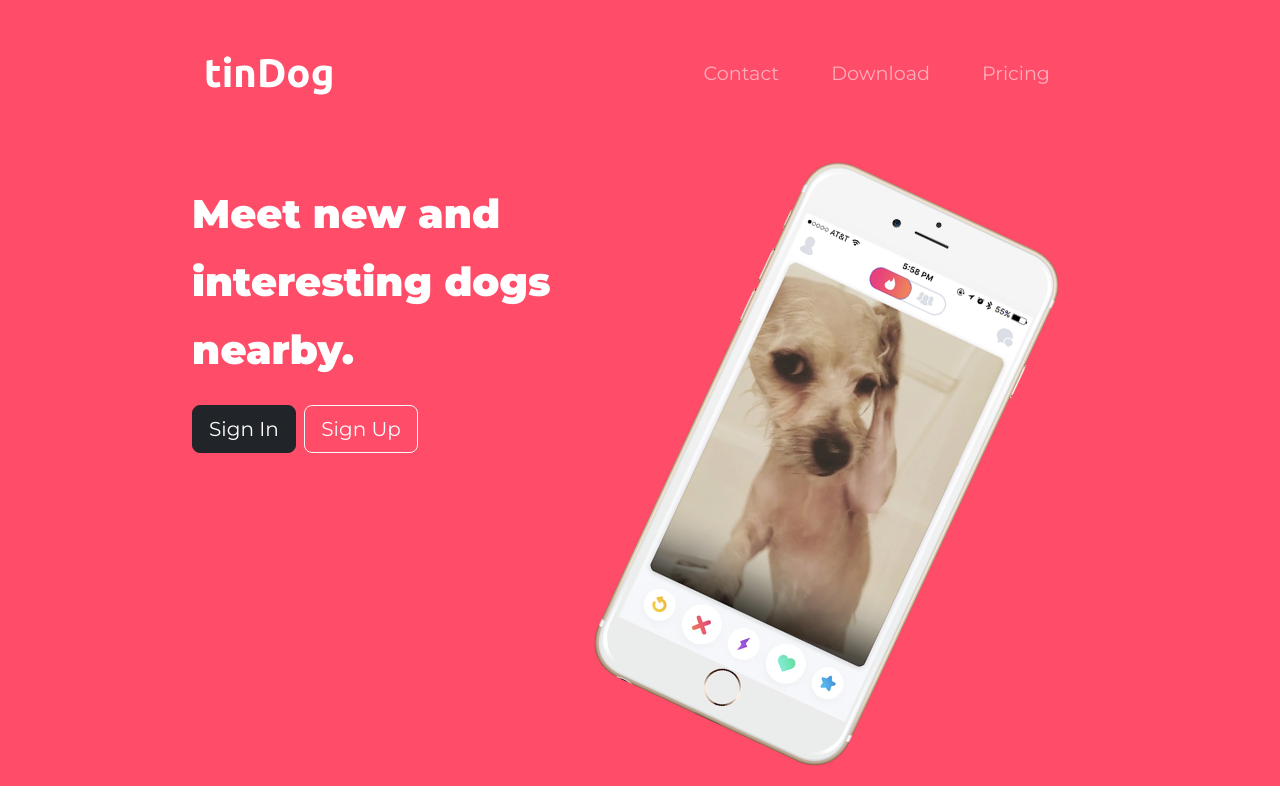
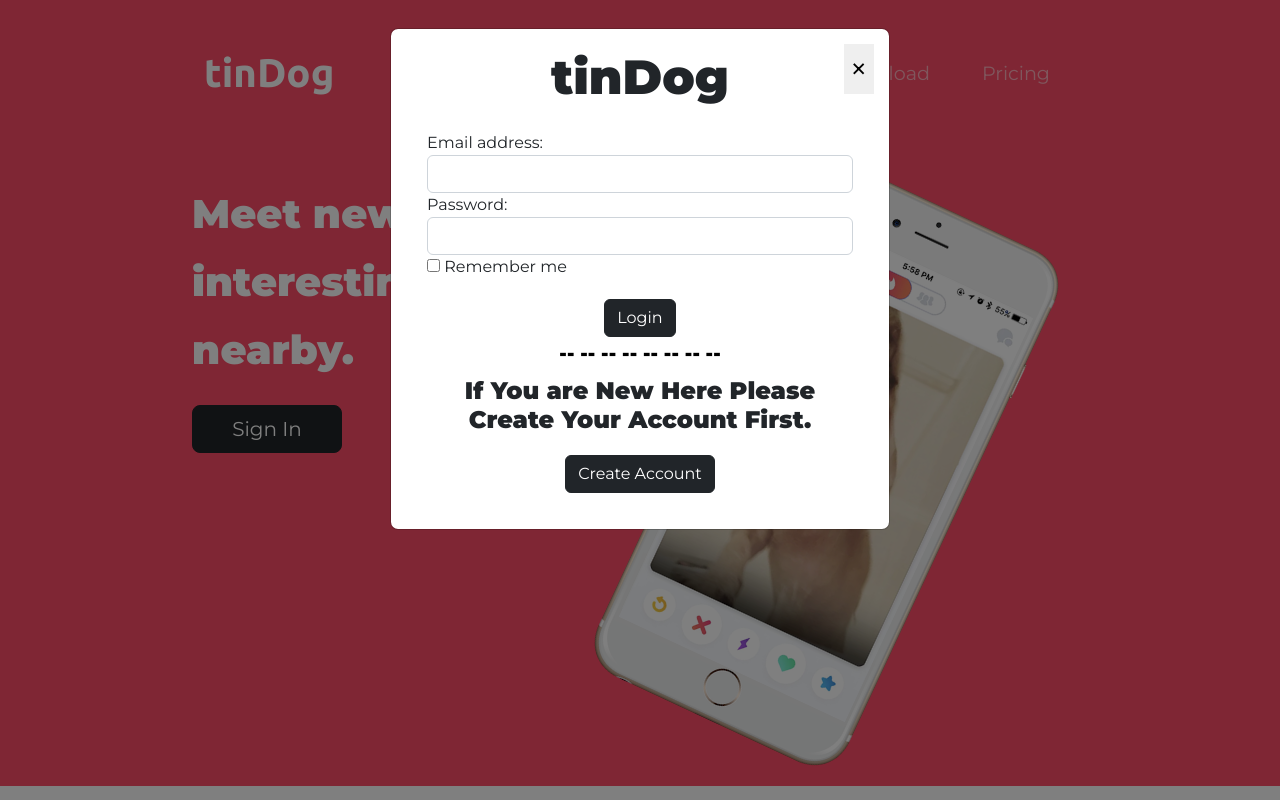
Before and after one commit to Abik-Newar/tindog, a plain HTML site: page index.html in a window 1280 px wide. Both pictures are taken after a click on the button "Sign In". Shown: the top 800 px of the page. Drawn offline with nearby package versions, Linux system fonts and the light colour scheme.

Commit message:
Login Modal Added

```diff
--- a/css/styles.css
+++ b/css/styles.css
@@ -61,8 +61,8 @@ h1{
 
 .download-button{
     margin: 3% 1% 3% 0;
+    width: 150px;
 }
-
 
 
 .titleImg-div{
@@ -73,6 +73,34 @@ h1{
     width: 70%;
     transform: rotate(25deg);
 }
+
+/* modal starts */
+
+.modal-content{
+    padding: 20px;
+}
+
+.close{
+    font-size: 2rem;
+    position: absolute;
+    right: 15px;
+    top: 15px;
+    outline: none;
+    border: none;
+}
+
+.btnbox{
+    width: 100%;
+    margin-top: 20px;
+    text-align: center;
+}
+
+.seperate-signIn{
+    color: black;
+    font-size: 1.2rem;
+    text-align: center;
+}
+
 
 /* FEATURES */
 
--- a/index.html
+++ b/index.html
@@ -8,6 +8,10 @@
   <link rel="icon" type="image/x-icon" href="images/favicon.ico">
   <link href="https://cdn.jsdelivr.net/npm/bootstrap@5.2.0-beta1/dist/css/bootstrap.min.css" rel="stylesheet"
     integrity="sha384-0evHe/X+R7YkIZDRvuzKMRqM+OrBnVFBL6DOitfPri4tjfHxaWutUpFmBp4vmVor" crossorigin="anonymous">
+
+
+
+
   <link rel="stylesheet" href="css/styles.css">
   <link rel="preconnect" href="https://fonts.googleapis.com">
   <link rel="preconnect" href="https://fonts.gstatic.com" crossorigin>
@@ -75,8 +79,8 @@
       <div class="row">
         <div class="col-lg-6">
           <h1>Meet new and interesting dogs nearby.</h1>
-          <a><button type="button" class="btn btn-dark btn-lg download-button" id="darkBtn"> Sign In</button></a>
-          <a><button type="button" class="btn btn-outline-light btn-lg download-button"> Sign Up</button></a>
+          <a><button type="button" class="btn btn-dark btn-lg download-button" data-bs-toggle="modal" data-bs-target="#signInModal"> Sign In</button></a>
+
         </div>
         <div class="col-lg-6 titleImg-div">
           <img class="titleImg" src="images/iphone6.png" alt="iphone-mockup">
@@ -84,6 +88,55 @@
       </div>
     </div>
   </section>
+
+  <!-- modal -->
+  <div class="modal fade" id="signInModal" role="dialog">
+    <div class="modal-dialog">
+
+      <!-- Modal content-->
+      <div class="modal-content">
+          <div class="modal-heading">
+            <button type="button" class="close" data-bs-dismiss="modal">&times;</button>
+            <h2 class="text-center">tinDog</h2>
+
+          </div>
+        <div class="modal-body">
+          <form>
+            <div class="form-group">
+              <label for="email">Email address:</label>
+              <input type="email" class="form-control" id="email">
+            </div>
+            <div class="form-group">
+              <label for="pwd">Password:</label>
+              <input type="password" class="form-control" id="pwd">
+            </div>
+            <div class="checkbox">
+              <label><input type="checkbox"> Remember me</label>
+            </div>
+
+            <div class="btnbox">
+              <button type="submit" class="btn btn-dark" id="loginBtn">Login</button>
+            </div>
+
+            <h1 class="seperate-signIn">-- -- -- -- -- -- -- --</h1>
+
+            <h3 class="text-center">If You are New Here Please Create Your Account First.</h3>
+
+            <div class="btnbox">
+
+
+              <button type="submit" class="btn btn-dark" id="loginBtn">Create Account</button>
+            </div>
+          </form>
+
+        </div>
+
+      </div>
+
+    </div>
+  </div>
+
+  <!-- Modal Ends -->
 
 
   <!-- Features -->
@@ -157,26 +210,7 @@
 
   </section>
 
-  <!-- modal -->
-  <div class="modal fade" id="exampleModalCenter" tabindex="-1" role="dialog" aria-labelledby="exampleModalCenterTitle" aria-hidden="true">
-    <div class="modal-dialog modal-dialog-centered" role="document">
-      <div class="modal-content">
-        <div class="modal-header">
-          <h5 class="modal-title" id="exampleModalLongTitle">Modal title</h5>
-          <button type="button" class="close" data-dismiss="modal" aria-label="Close">
-            <span aria-hidden="true">&times;</span>
-          </button>
-        </div>
-        <div class="modal-body">
-          ...
-        </div>
-        <div class="modal-footer">
-          <button type="button" class="btn btn-secondary" data-dismiss="modal">Close</button>
-          <button type="button" class="btn btn-primary">Save changes</button>
-        </div>
-      </div>
-    </div>
-  </div>
+
 
 
   <!-- Pricing -->
@@ -195,7 +229,7 @@
             <p>5 Matches Per Day</p>
             <p>10 Messages Per Day</p>
             <p>Unlimited App Usage</p>
-            <button type="button" class="btn btn-outline-primary btn-lg" data-bs-toggle="modal" data-bs-target="#exampleModalCenter">Sign Up</button>
+            <button type="button" class="btn btn-outline-primary btn-lg">Sign Up</button>
           </div>
         </div>
       </div>
@@ -275,6 +309,9 @@
     integrity="sha384-pprn3073KE6tl6bjs2QrFaJGz5/SUsLqktiwsUTF55Jfv3qYSDhgCecCxMW52nD2"
     crossorigin="anonymous"></script>
 
+    <script src="https://ajax.googleapis.com/ajax/libs/jquery/3.6.0/jquery.min.js"></script>
+    <script src="https://maxcdn.bootstrapcdn.com/bootstrap/3.4.1/js/bootstrap.min.js"></script>
+
   <script src="https://cdnjs.cloudflare.com/ajax/libs/font-awesome/6.1.1/js/fontawesome.min.js"></script>
 
 <script src="js/index.js"></script>
```
